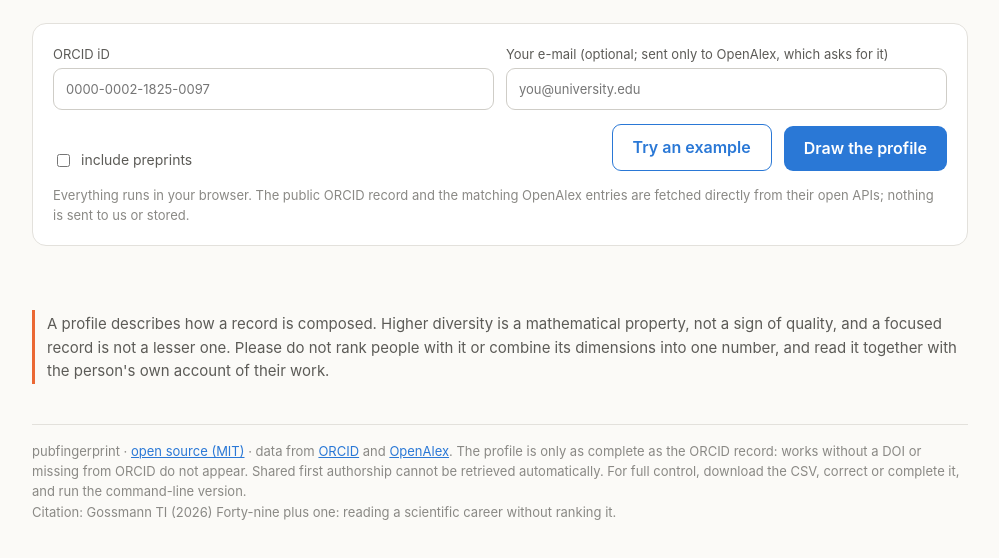
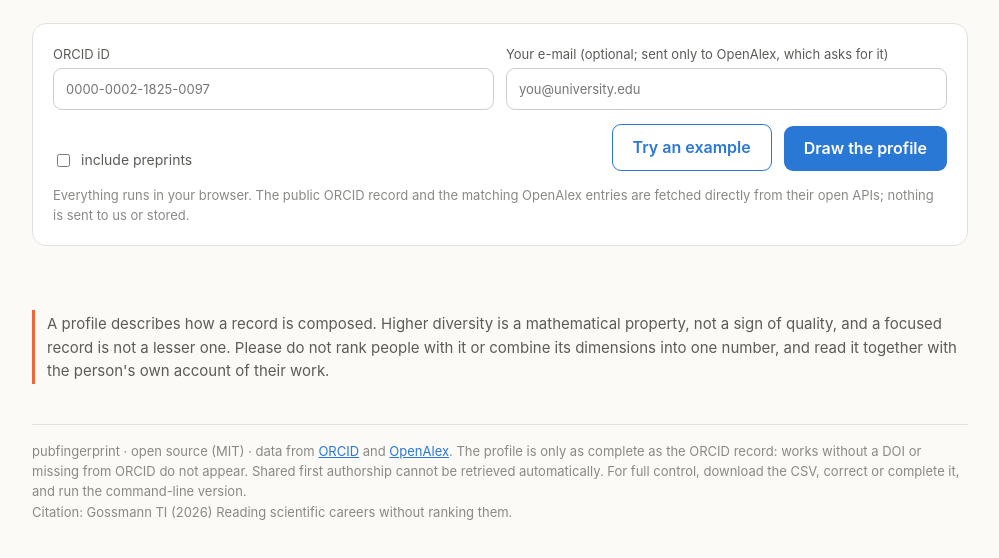
Before and after one commit to tgossmann/pubfingerprint, a plain HTML site: page docs/index.html in a window 1280 px wide. Shown: the part 164-722 px from the top of the page, without its empty margins (140-1139 px from the left). Drawn offline with Linux system fonts and the light colour scheme.

Commit message:
Add files via upload

```diff
--- a/docs/index.html
+++ b/docs/index.html
@@ -95,11 +95,11 @@
     and read it together with the person's own account of their work.</p>
 
   <footer>
-    pubfingerprint · <a href="https://github.com/tgossmann/pubfingerprint">open source (MIT)</a> · data from <a href="https://orcid.org">ORCID</a> and <a href="https://openalex.org">OpenAlex</a>.
+    pubfingerprint · open source (MIT) · data from <a href="https://orcid.org">ORCID</a> and <a href="https://openalex.org">OpenAlex</a>.
     The profile is only as complete as the ORCID record: works without a DOI or missing from ORCID do not appear.
     Shared first authorship cannot be retrieved automatically. For full control, download the CSV, correct or complete it,
     and run the command-line version.
-    <br>Citation: Gossmann TI (2026) Forty-nine plus one: reading a scientific career without ranking it.
+    <br>Citation: Gossmann TI (2026) Reading scientific careers without ranking them.
   </footer>
 </main>
 
```
Also changed, not shown: 2 other files.
